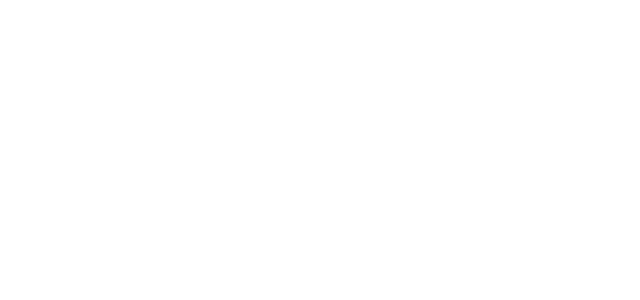
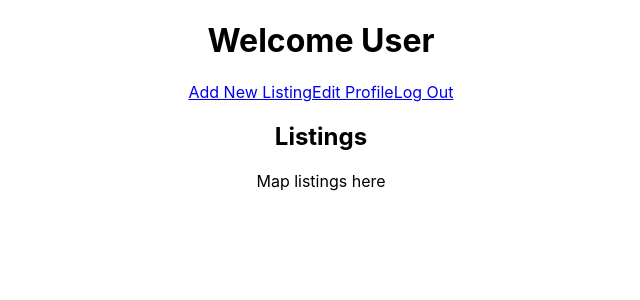
Before and after one commit to bw-airbnbprice3/front-end, a React (Create React App) app in the folder airbnb/: page /user in a window 1280 px wide. Shown: the top 300 px of the page, without its empty margins (319-959 px from the left). Built offline with nearby package versions, Linux system fonts and the light colour scheme.

Commit message:
Fixed listings routes and added an 'add listing' route, created UserProfile component

```diff
--- /dev/null
+++ b/airbnb/src/components/UserProfile.js
@@ -0,0 +1,23 @@
+import React from 'react';
+import { Link } from 'react-router-dom';
+
+const UserProfile = () => {
+    return (
+        <div>
+            <h1>Welcome User</h1>
+            <nav>
+                <Link to='/listings/add'>Add New Listing</Link>
+                <Link to='/user/edit'>Edit Profile</Link>
+                <Link to='/'>Log Out</Link>
+            </nav>
+            <div>
+                <h2>Listings</h2>
+                <div>
+                    <p>Map listings here</p>
+                </div>
+            </div>
+        </div>
+    )
+};
+
+export default UserProfile;
```
Also changed, not shown: airbnb/src/App.js (+6 -4 lines).
